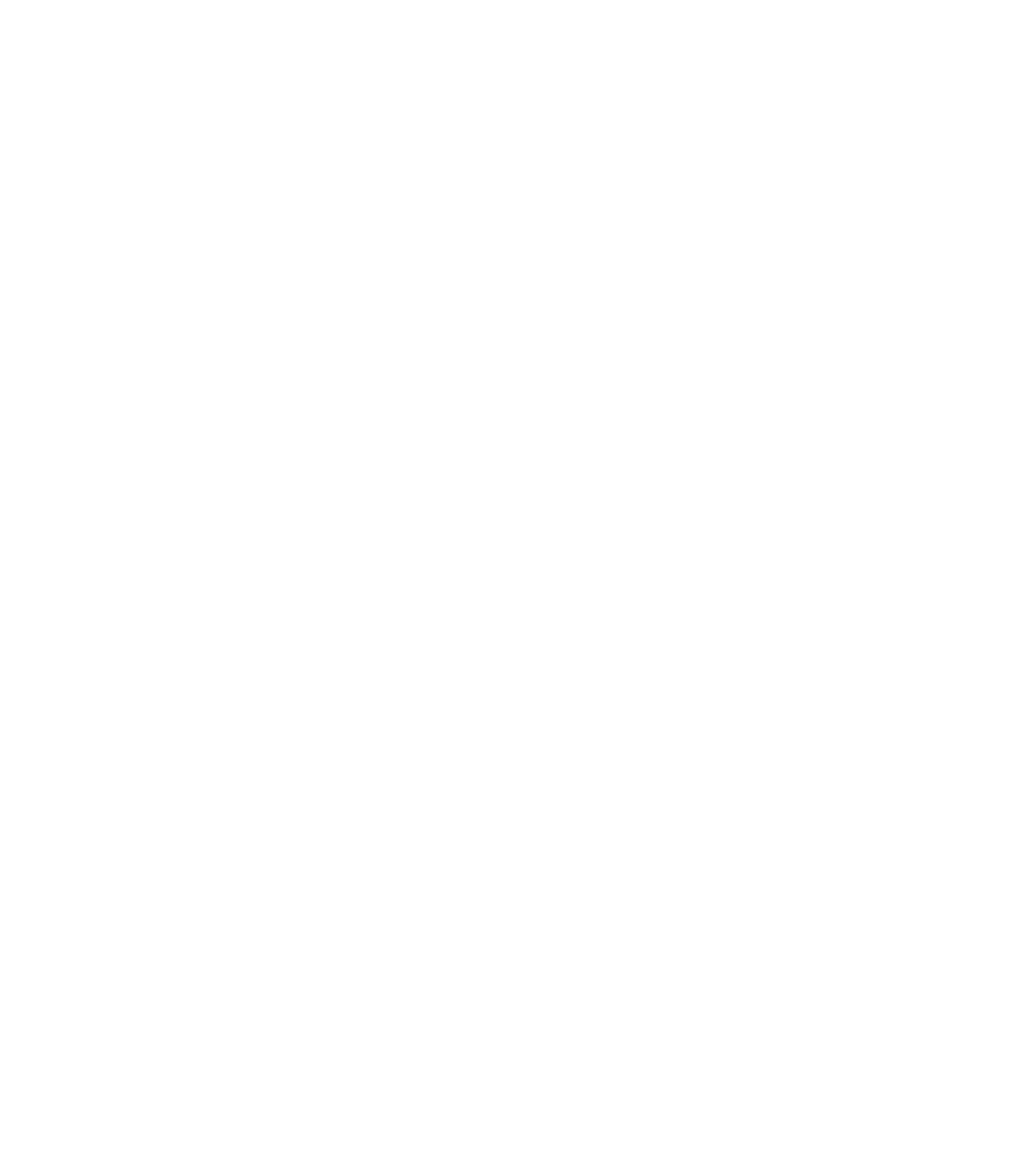
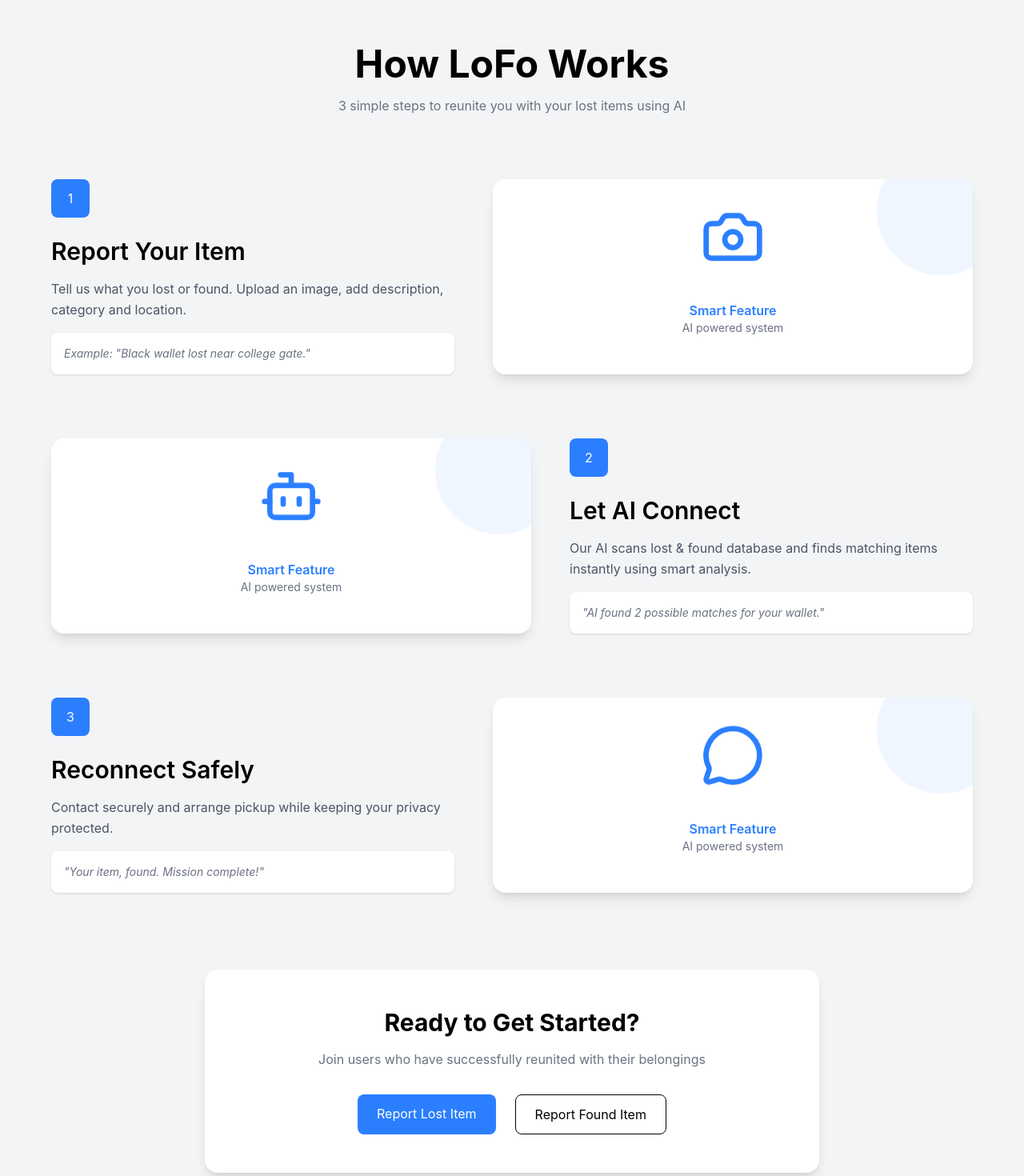
Before and after one commit to Aditi-153/Lost-and-Found-, a React app in the folder frontend/: page /how-it-works in a window 1280 px wide. Before the commit this address had no page. Shown: the part 40-1510 px from the top of the page at 80% size. Before the commit the page ends 800 px from the top, so only its background shows below. Built offline with nearby package versions, Linux system fonts and the light colour scheme; the HTML template or start-up script is replaced by a standard one.

Commit message:
created how it works page

```diff
--- a/frontend/src/App.jsx
+++ b/frontend/src/App.jsx
@@ -9,6 +9,7 @@
 import Match from "./components/Match";
 import AdminLogin from "./pages/AdminLogin";
 import AdminDash from "./pages/AdminDash";
+import Working from "./components/Working";
 
 function App() {
   return (
@@ -23,6 +24,8 @@
        <Route path="/match" element={<Match />} />
        <Route path="/admin/login" element={<AdminLogin />}></Route>
        <Route path="/admin-dashboard" element={<AdminDash />}></Route>
+       <Route path="/how-it-works" element={<Working   />} />
+
 
       </Routes>
 
--- /dev/null
+++ b/frontend/src/components/Working.jsx
@@ -0,0 +1,111 @@
+import React from "react";
+import { Camera, Bot, MessageCircle } from "lucide-react";
+
+const steps = [
+  {
+    icon: Camera,
+    title: "Report Your Item",
+    desc: "Tell us what you lost or found. Upload an image, add description, category and location.",
+    example: 'Example: "Black wallet lost near college gate."',
+  },
+  {
+    icon: Bot,
+    title: "Let AI Connect",
+    desc: "Our AI scans lost & found database and finds matching items instantly using smart analysis.",
+    example: '"AI found 2 possible matches for your wallet."',
+  },
+  {
+    icon: MessageCircle,
+    title: "Reconnect Safely",
+    desc: "Contact securely and arrange pickup while keeping your privacy protected.",
+    example: '"Your item, found. Mission complete!"',
+  },
+];
+
+const Working = () => {
+  return (
+    <div
+      id="how-it-works"
+      className="w-full py-24 px-6 bg-gray-100 flex flex-col items-center"
+    >
+
+      <div className="text-center mb-20">
+        <h1 className="text-5xl font-bold text-black">How LoFo Works</h1>
+        <p className="text-gray-500 mt-4 max-w-xl mx-auto">
+          3 simple steps to reunite you with your lost items using AI
+        </p>
+      </div>
+
+
+      <div className="flex flex-col gap-20 max-w-6xl w-full">
+        {steps.map((step, index) => {
+          const Icon = step.icon;
+
+          return (
+            <div
+              key={index}
+              className={`flex flex-col md:flex-row items-center gap-12 ${
+                index % 2 !== 0 ? "md:flex-row-reverse" : ""
+              }`}
+            >
+
+              <div className="flex-1">
+                <div className="w-12 h-12 flex items-center justify-center bg-blue-500 text-white rounded-lg mb-6">
+                  {index + 1}
+                </div>
+
+                <h2 className="text-3xl font-semibold mb-4">{step.title}</h2>
+
+                <p className="text-gray-600 mb-4 leading-relaxed">
+                  {step.desc}
+                </p>
+
+                <div className="bg-white p-4 rounded-lg shadow text-sm italic text-gray-500">
+                  {step.example}
+                </div>
+              </div>
+
+
+              <div className="flex-1 bg-white rounded-2xl shadow-lg p-12 flex flex-col items-center justify-center relative overflow-hidden">
+
+                <div className="absolute w-40 h-40 bg-blue-200 opacity-20 rounded-full top-[-40px] right-[-40px] animate-pulse"></div>
+
+                <Icon size={80} className="text-blue-500 mb-6 animate-bounce" />
+
+                <p className="font-semibold text-blue-500">Smart Feature</p>
+                <p className="text-gray-500 text-sm">AI powered system</p>
+              </div>
+            </div>
+          );
+        })}
+      </div>
+
+
+      <div className="mt-24 bg-white p-12 rounded-2xl shadow-lg text-center max-w-3xl w-full">
+        <h2 className="text-3xl font-bold mb-4">Ready to Get Started?</h2>
+
+        <p className="text-gray-500 mb-8">
+          Join users who have successfully reunited with their belongings
+        </p>
+
+        <div className="flex gap-6 justify-center flex-wrap">
+          <a
+            href="/lost"
+            className="px-6 py-3 bg-blue-500 text-white rounded-lg hover:bg-blue-600 transition"
+          >
+            Report Lost Item
+          </a>
+
+          <a
+            href="/found"
+            className="px-6 py-3 border rounded-lg hover:bg-gray-100 transition"
+          >
+            Report Found Item
+          </a>
+        </div>
+      </div>
+    </div>
+  );
+};
+
+export default Working;
--- a/frontend/src/pages/Found.jsx
+++ b/frontend/src/pages/Found.jsx
@@ -32,6 +32,11 @@
   const handleFound = async () => {
     if (loading) return;
 
+    if (!formData.title || !formData.description || !formData.location) {
+      toast.error("All fields are required");
+      return;
+    }
+
     if (!formData.img) {
       toast.error("Please upload an image");
       return;
@@ -49,6 +54,9 @@
 
       await axios.post(import.meta.env.VITE_REPORT_FOUND_URL, data, {
         withCredentials: true,
+        headers: {
+          "Content-Type": "multipart/form-data",
+        },
       });
 
       toast.success("report found item successful");
--- a/frontend/src/pages/Hero.jsx
+++ b/frontend/src/pages/Hero.jsx
@@ -22,7 +22,9 @@
         className="p-3 text-sm font-sans mt-4 shadow-xl text-black bg-white rounded-md">
           Found Something ?
         </Link>
-        <Link className="p-3 text-sm font-sans shadow-xl  bg-green-800 rounded-md">
+        <Link
+        to="/how-it-works"
+        className="p-3 text-sm font-sans shadow-xl  bg-green-800 rounded-md">
           How it works ?
         </Link>
       </div>
--- a/frontend/src/pages/Home.jsx
+++ b/frontend/src/pages/Home.jsx
@@ -8,8 +8,6 @@
   return (
     <div className="min-h-screen bg-gray-200 relative">
       <Navbar />
-
-
       <div className="flex flex-col items-center justify-center relative">
         <Hero
           h1="Lost, Report, and Find"
--- a/frontend/src/pages/Lost.jsx
+++ b/frontend/src/pages/Lost.jsx
@@ -30,6 +30,12 @@
 
   const handleLost = async () => {
     if (loading) return;
+
+
+    if (!formData.title || !formData.description || !formData.location) {
+      toast.error("All fields are required");
+      return;
+    }
 
     if (!formData.img) {
       toast.error("Please upload an image");
@@ -66,14 +72,15 @@
         );
       }
 
-      navigate("/match ", {
+      navigate("/match", {
+
         state: {
           location: formData.location,
           description: formData.description,
         },
       });
     } catch (error) {
-      console.log("ERROR:", error?.response?.data || error.message); // ✅ better debug
+      console.log("ERROR:", error?.response?.data || error.message);
       toast.error(error?.response?.data?.message || "Something went wrong");
     } finally {
       setLoading(false);
--- a/frontend/src/pages/Working.jsx
+++ /dev/null
@@ -1,11 +0,0 @@
-import React from 'react'
-
-const Working = () => {
-  return (
-    <div>
-
-    </div>
-  )
-}
-
-export default Working
```
Also changed, not shown: frontend/src/components/AddItem.jsx (deleted).
